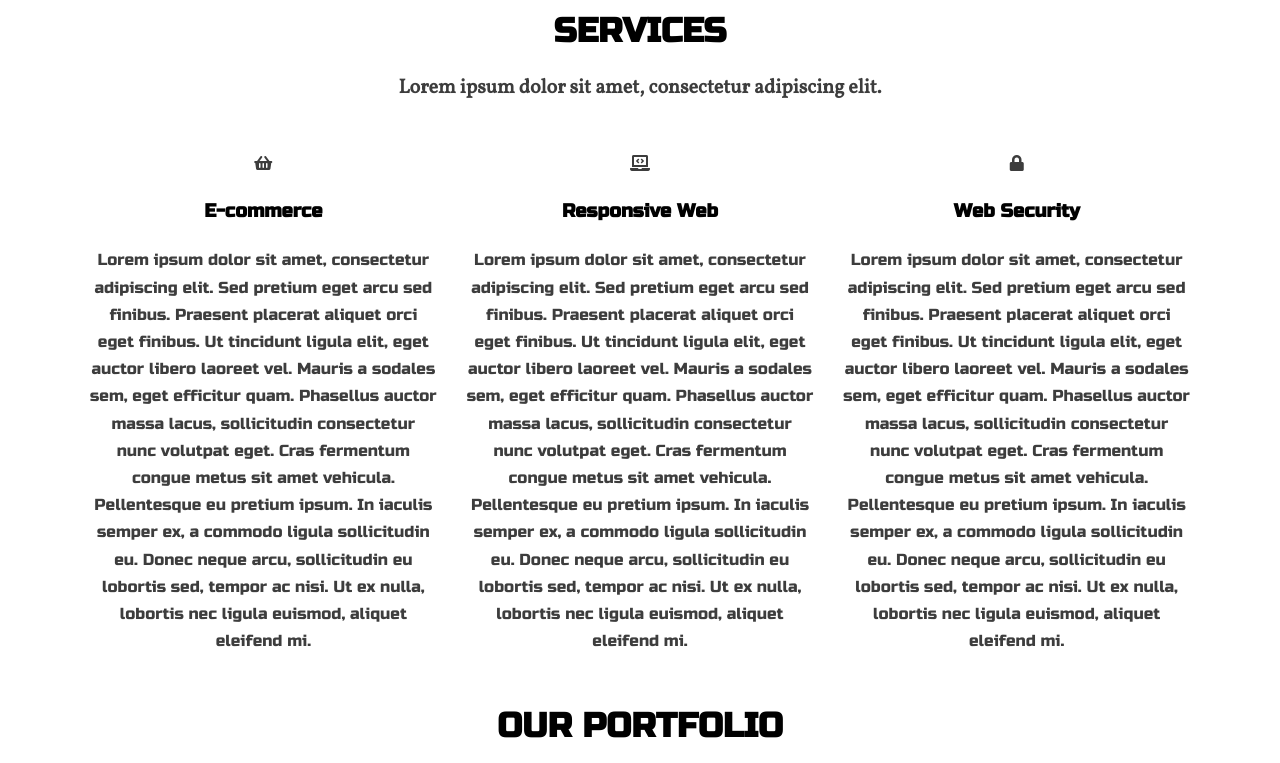
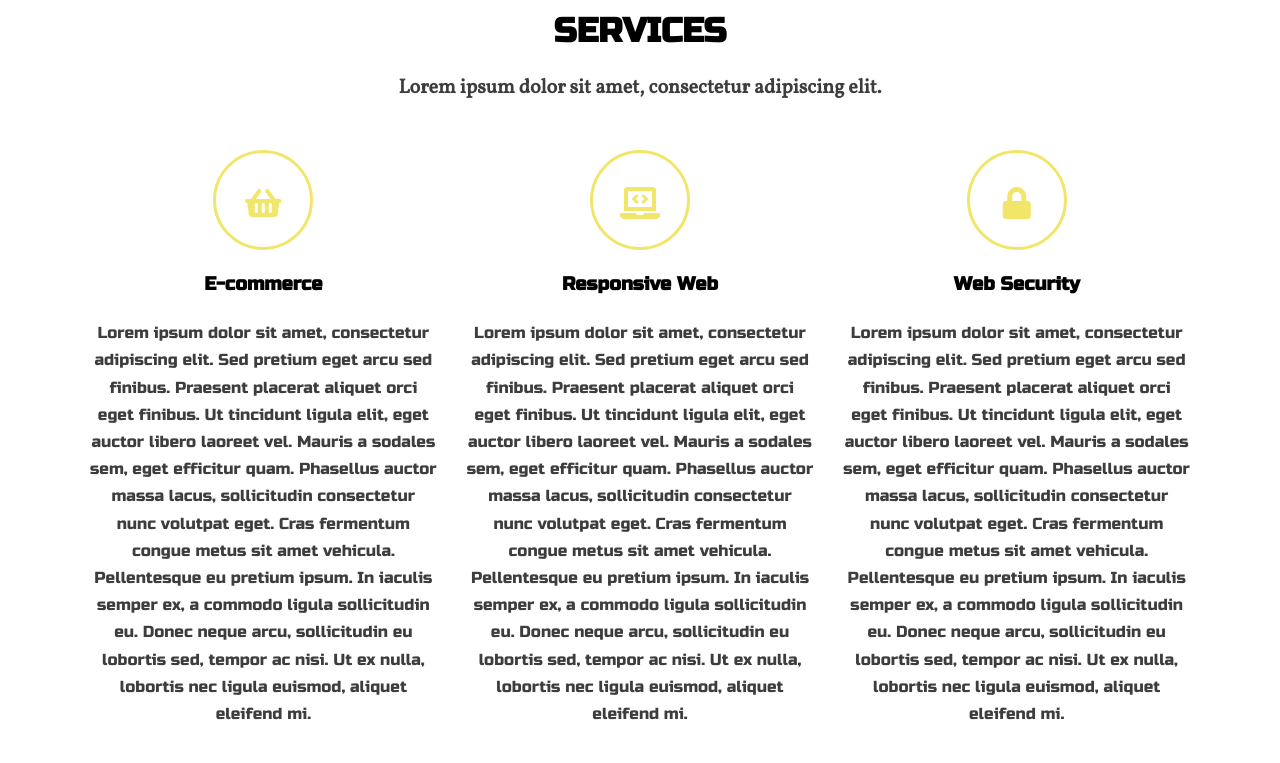
Before and after one commit to madzikowael/Landing-Page, a website: page index.html in a window 1280 px wide. Shown: the part 825-1588 px from the top of the page. Drawn offline with Linux system fonts and the light colour scheme.

Commit message:
Add styles to .fa fas

```diff
--- a/sass/style.scss
+++ b/sass/style.scss
@@ -98,6 +98,16 @@ ul {
     margin-top: 0;
     margin-bottom: 45px;
 }
+.fas {
+    color: #f2e66a;
+    font-size: 32px;
+    border-radius: 50%;
+    width: 100px;
+    height: 100px;
+    line-height: 100px;
+    border: solid 3px #f2e66a;
+    position: relative;
+}
 .social-icons {
     i {
     color: blue;
```
Also changed, not shown: css/style.css, 1 other file.
